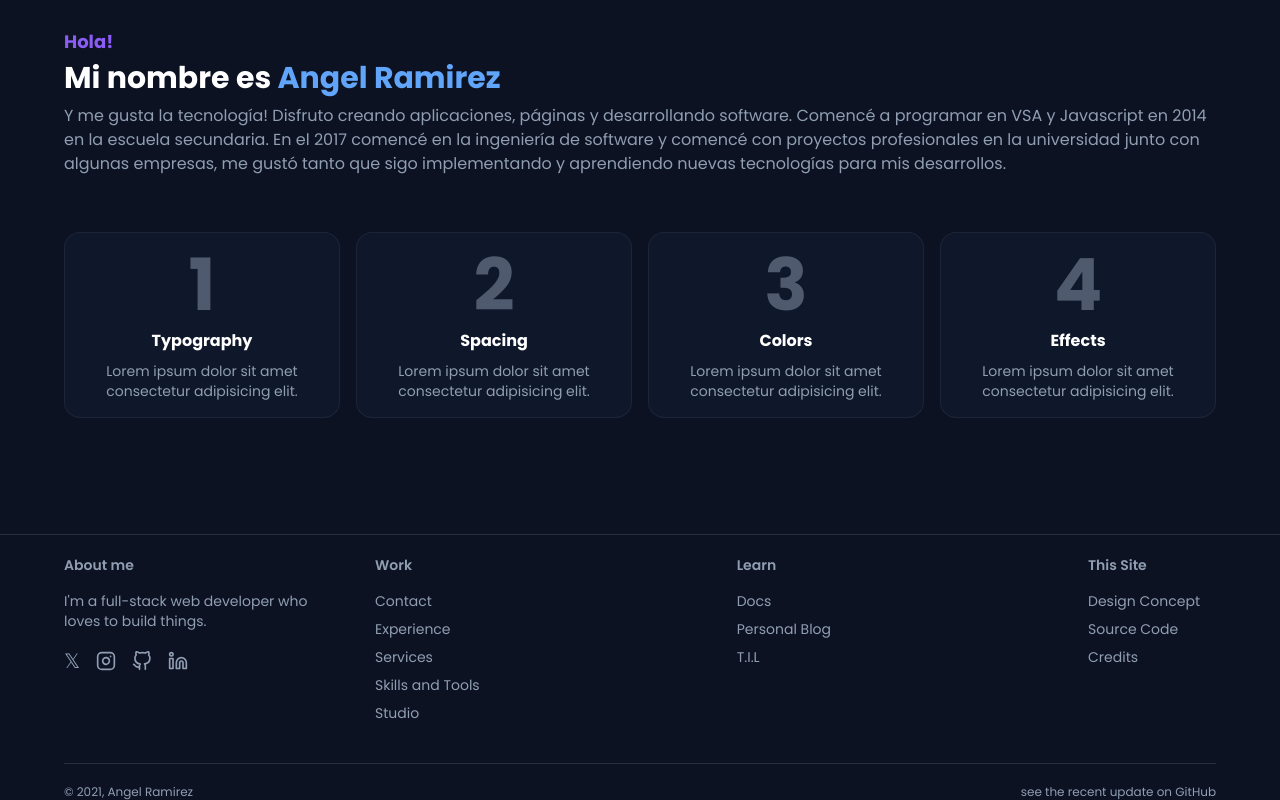
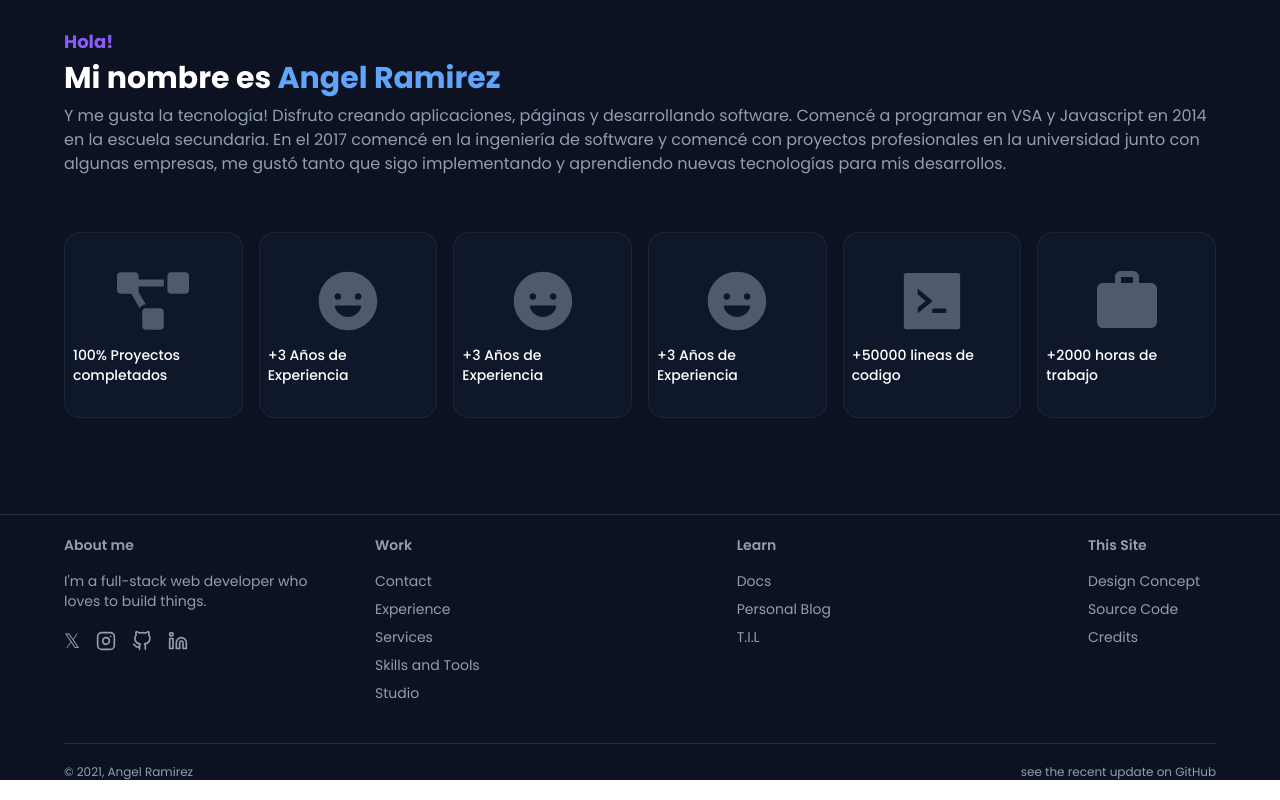
Before and after one commit to ImJars/Development-full-coding, a React (Vite) app: page / in a window 1280 px wide. Shown: the part 1102-1902 px from the top of the page. Built offline with nearby package versions, Linux system fonts and the light colour scheme.

Commit message:
Update Home

```diff
--- a/src/components/home/card-number.jsx
+++ b/src/components/home/card-number.jsx
@@ -5,7 +5,7 @@ function CardNumber({ number, title, text }) {
         <>
             <div
                 className='bg-secondary flex justify-center
-                            items-center rounded-2xl py-4 mb-5
+                            items-center rounded-2xl py-8
                             border border-text-general border-opacity-10'
             >
                 <div
@@ -24,15 +24,10 @@ function CardNumber({ number, title, text }) {
                         className='flex flex-col items-center justify-center'
                     >
                         <h1
-                            className='font-semibold sm:font-bold text-xs sm:text-base mt-2'
+                            className='font-medium text-xs sm:text-sm mt-2 mx-2'
                         >
                             { title }
                         </h1>
-                        <h2
-                            className='text-text-general text-xs sm:text-sm mt-2 text-center'
-                        >
-                            { text }
-                        </h2>
                     </div>
                 </div>
             </div>
--- a/src/components/home/sub-home.jsx
+++ b/src/components/home/sub-home.jsx
@@ -1,6 +1,9 @@
 import React from "react";
 import CardNumber from "./card-number";
-
+import { FaProjectDiagram } from "react-icons/fa";
+import { IoIosHappy } from "react-icons/io";
+import { AiFillCode } from "react-icons/ai";
+import { MdWork } from "react-icons/md";
 function SubHome({ title, subtitleOne, subtitleTwo, text }) {
   return (
     <>
@@ -16,26 +19,30 @@ function SubHome({ title, subtitleOne, subtitleTwo, text }) {
         </div>
         <h3 className="text-sm sm:text-base text-text-general mb-14">{text}</h3>
         <div className="flex justify-center">
-          <div className="grid grid-cols-2 sm:grid-cols-2 md:grid-cols-4 gap-x-4 gap-y-0 ">
+          <div className="grid grid-cols-2 sm:grid-cols-2 md:grid-cols-3 lg:grid-cols-6 gap-x-4 gap-y-4 ">
             <CardNumber
-              number={"1"}
-              title={"Typography"}
-              text={"Lorem ipsum dolor sit amet consectetur adipisicing elit."}
+              number={<FaProjectDiagram />}
+              title={"100% Proyectos completados"}
             />
             <CardNumber
-              number={"2"}
-              title={"Spacing"}
-              text={"Lorem ipsum dolor sit amet consectetur adipisicing elit."}
+              number={<IoIosHappy />}
+              title={"+3 Años de Experiencia"}
             />
             <CardNumber
-              number={"3"}
-              title={"Colors"}
-              text={"Lorem ipsum dolor sit amet consectetur adipisicing elit."}
+              number={<IoIosHappy />}
+              title={"+3 Años de Experiencia"}
             />
             <CardNumber
-              number={"4"}
-              title={"Effects"}
-              text={"Lorem ipsum dolor sit amet consectetur adipisicing elit."}
+              number={<IoIosHappy />}
+              title={"+3 Años de Experiencia"}
+            />
+            <CardNumber
+              number={<AiFillCode />}
+              title={"+50000 lineas de codigo"}
+            />
+            <CardNumber
+              number={<MdWork />}
+              title={"+2000 horas de trabajo"}
             />
           </div>
         </div>
```
